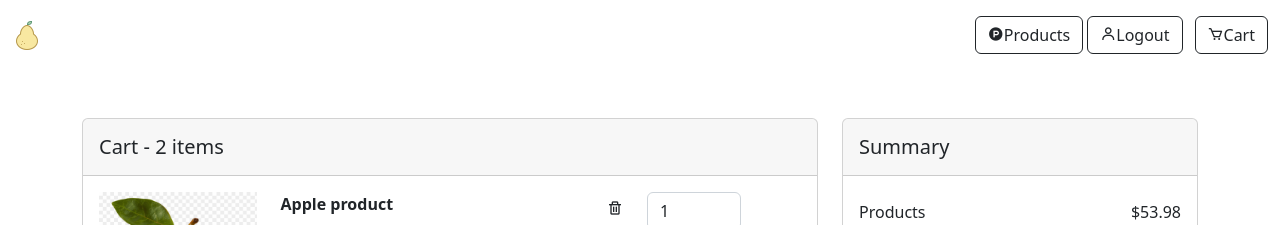
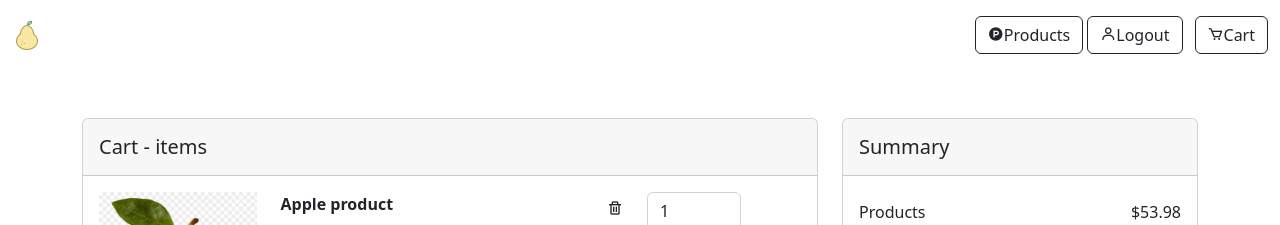
Before and after one commit to mohamadhandy/e-commerce-fe, a React (Vite) app: page /cart in a window 1280 px wide. Shown: the top 225 px of the page. Built offline with nearby package versions, Linux system fonts and the light colour scheme; no server answers; sample sign-in values are in the browser's storage; a web font is replaced by a local one.

Commit message:
remove items

```diff
--- a/src/pages/cart/index.jsx
+++ b/src/pages/cart/index.jsx
@@ -18,7 +18,7 @@ const Index = () => {
               <Col md={8} xs={12}>
                 <div className="card mb-4">
                   <div className="card-header py-3">
-                    <h5 className="mb-0">Cart - 2 items</h5>
+                    <h5 className="mb-0">Cart -  items</h5>
                   </div>
                   <Cart />
                 </div>
```
